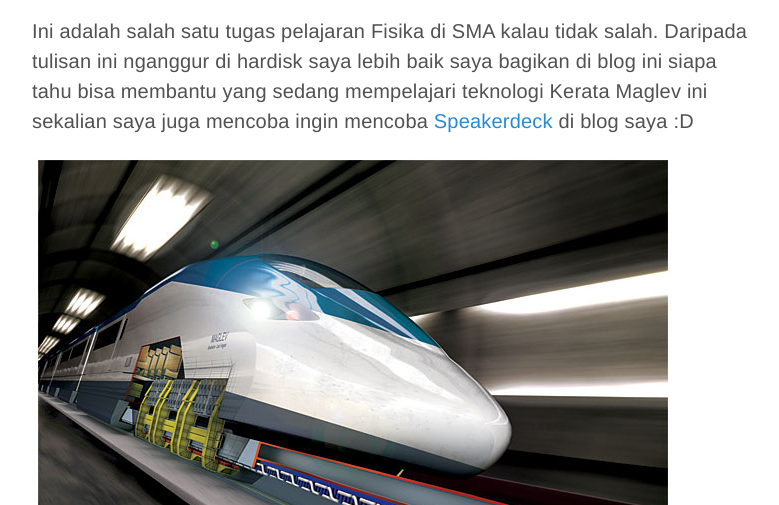
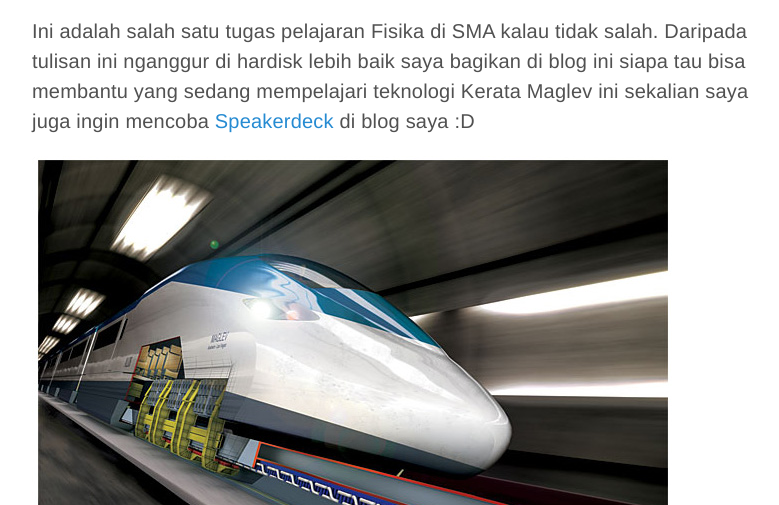
Before and after one commit to eputra/eputra.github.io, a Jekyll site: the page built from _posts/2014-10-12-kereta-maglev.md, in a window 1280 px wide and 900 px high, cut to the strip 395-900 px from the top of the window. Shown: the whole strip, without its empty margins (248-1027 px from the left). Built offline with Jekyll 4.4.1, drawn with Linux system fonts in a browser that asks for light colours; Markdown is read by kramdown in place of the engine named in the settings; comment, search, counter and statistics services are not loaded.

Commit message:
update post

```diff
--- a/_posts/2014-10-12-kereta-maglev.md
+++ b/_posts/2014-10-12-kereta-maglev.md
@@ -7,7 +7,7 @@ permalink: kereta-maglev
 
 <script async class="speakerdeck-embed" data-id="6a2a94d033b80132573f121bd1ded631" data-ratio="1.33333333333333" src="//speakerdeck.com/assets/embed.js"></script>
 
-Ini adalah salah satu tugas pelajaran Fisika di SMA kalau tidak salah. Daripada tulisan ini nganggur di hardisk saya lebih baik saya bagikan di blog ini siapa tahu bisa membantu yang sedang mempelajari teknologi Kerata Maglev ini sekalian saya juga mencoba ingin mencoba [Speakerdeck](http://speakerdeck.com "Speakerdeck") di blog saya :D
+Ini adalah salah satu tugas pelajaran Fisika di SMA kalau tidak salah. Daripada tulisan ini nganggur di hardisk lebih baik saya bagikan di blog ini siapa tau bisa membantu yang sedang mempelajari teknologi Kerata Maglev ini sekalian saya juga ingin mencoba [Speakerdeck](http://speakerdeck.com "Speakerdeck") di blog saya :D
 
 ![](/assets/maglev1.jpg)
 
```
